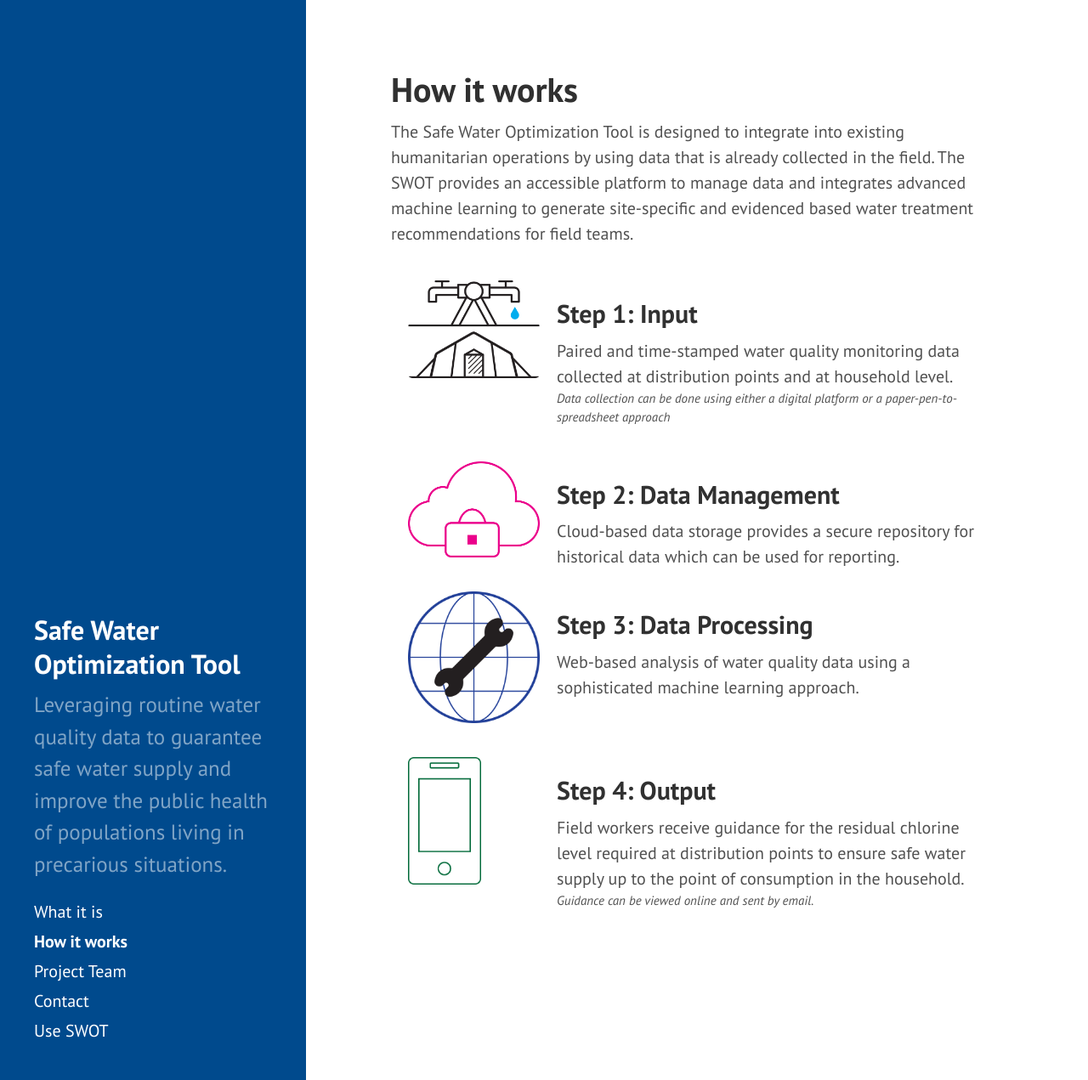
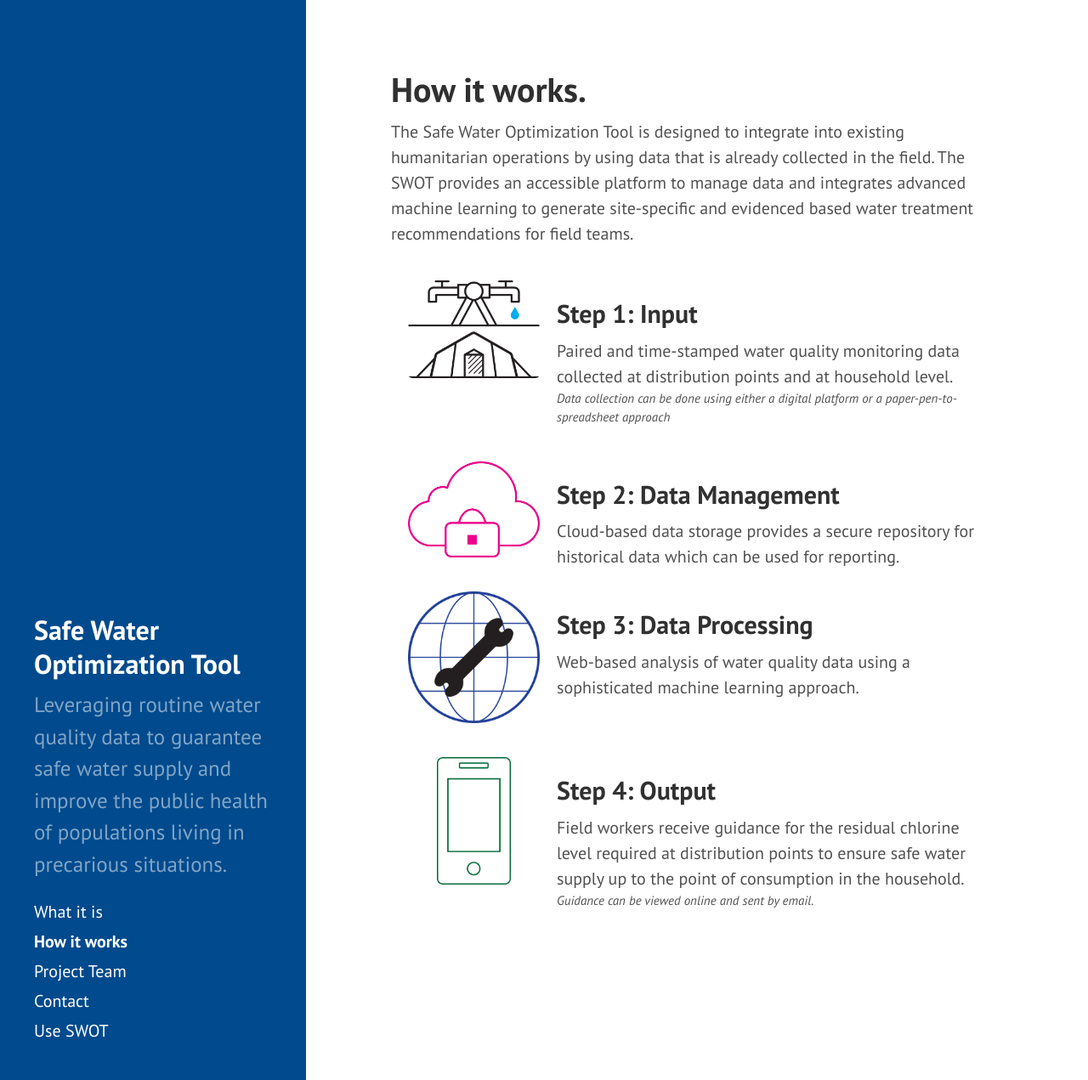
Before and after one commit to safeh2o/swot-infopage, a Jekyll site: the page built from workflow.md, in a window 1280 px wide and 1271 px high. Shown: the whole window at 85% size. Built offline with Jekyll 4.4.1, drawn with Linux system fonts in a browser that asks for light colours; Markdown is read by kramdown in place of the engine named in the settings.

Commit message:
Update workflow.md

```diff
--- a/workflow.md
+++ b/workflow.md
@@ -1,6 +1,6 @@
 ---
 layout: page
-title: How it works
+title: How it works.
 ---
 
 The Safe Water Optimization Tool is designed to integrate into existing humanitarian operations by using data that is already collected in the field. The SWOT provides an accessible platform to manage data and integrates advanced machine learning to generate site-specific and evidenced based water treatment recommendations for field teams.
@@ -26,7 +26,7 @@ Cloud-based data storage provides a secure repository for historical data which
 <h2>Step 3: Data Processing</h2>
 Web-based analysis of water quality data using a sophisticated machine learning approach.
 </div>
-    <div class="workflow-item"><img src="{{ site.baseurl }}/public/images/Output_SWOT_NoFill.png" alt="icon of a smartphone" height="150px"></div>
+    <div class="workflow-item"><img src="{{ site.baseurl }}/public/images/Output_SWOT_NoFill.png" alt="icon of a smartphone" style="margin-left:auto;margin-right:auto;height:150px;width:auto" ></div>
     <div class="workflow-item">
 <h2>Step 4: Output</h2>
 Field workers receive guidance for the residual chlorine level required at distribution points to ensure safe water supply up to the point of consumption in the household.
```
